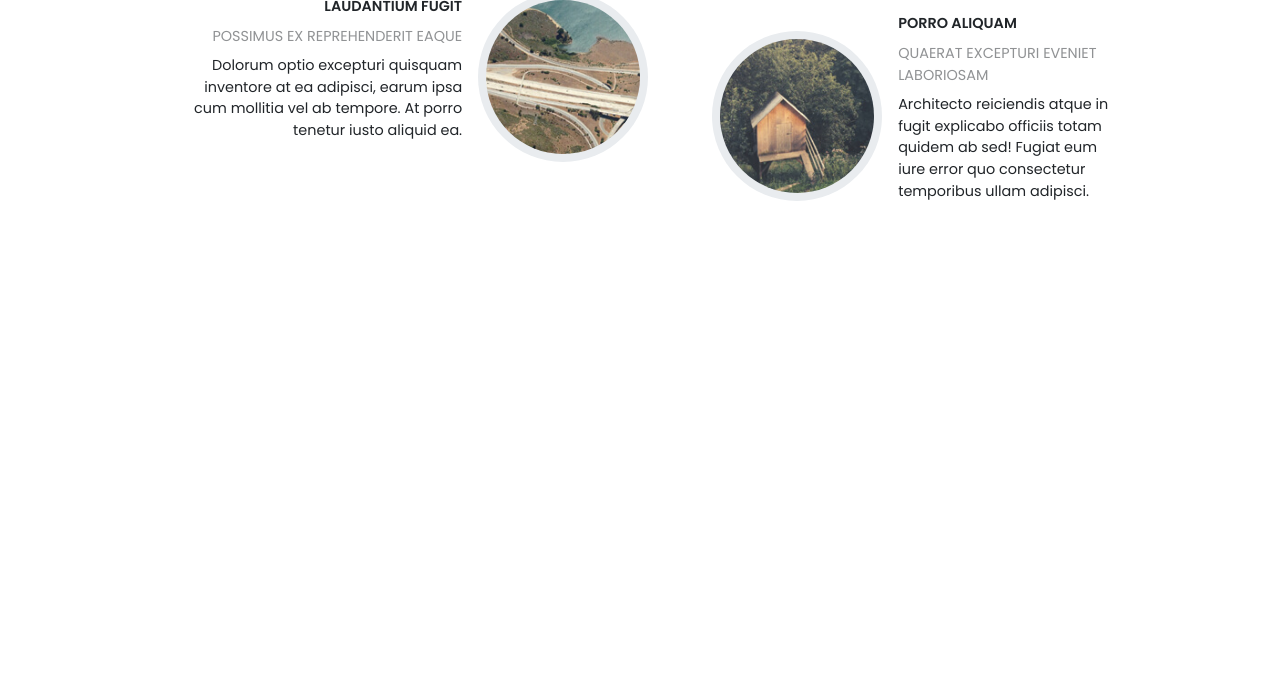
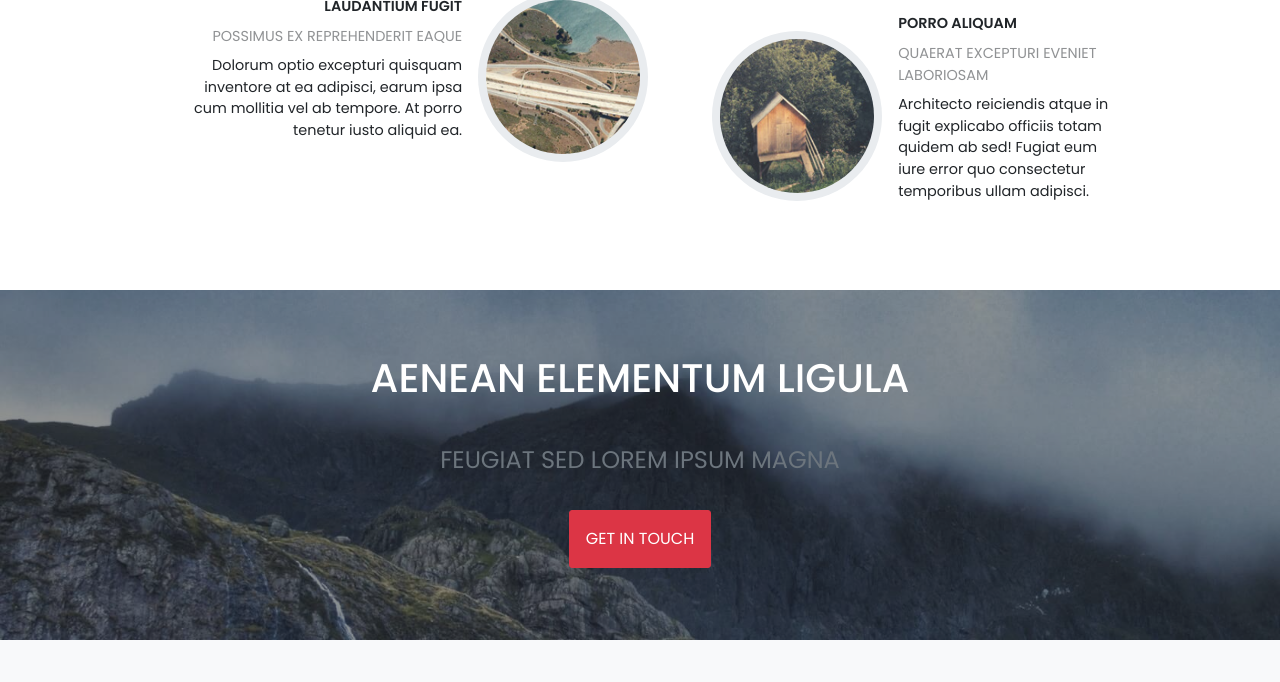
Before and after one commit to ivexxck/spatial, a website: page index.html in a window 1280 px wide. Shown: the part 2418-3100 px from the top of the page. Before the commit the page ends 2708 px from the top, so only its background shows below. Drawn offline with nearby package versions, Linux system fonts and the light colour scheme.

Commit message:
tout fini

```diff
--- a/index.html
+++ b/index.html
@@ -126,7 +126,26 @@
             </div>
         </section>
 
+        <section class="bcgbottom mb-0">
+            <div class="textsss text-center p-5">
+                <h1 class="text-white p-3 text-uppercase">aenean elementum ligula</h1>
+                <p class="text-secondary fs-4 text-uppercase p-3 ">feugiat sed lorem ipsum magna</p>
+                <button type="button" class="btn btn-danger mb-4 p-3">GET IN TOUCH</button>
+            </div>
+        </section>
+    </main>
 
-    </main>
+    <footer class="bg-light p-5 d-flex flex-column align-items-center">
+        <div class="d-flex gap-5">
+            <i class="bi bi-facebook text-body-tertiary fs-1"></i>
+            <i class="bi bi-twitter text-body-tertiary fs-1"></i>
+            <i class="bi bi-instagram text-body-tertiary fs-1"></i>
+        </div>
+        <div class="d-flex gap-3 p-5">
+            <p class="text-body-tertiary border-end pe-4">© Untitled</p>
+            <p class="text-body-tertiary border-end pe-4 ps-2">Design: TEMPLATED</p>
+            <p class="text-body-tertiary border-end ps-2">Images: Unplashed</p>
+        </div>
+    </footer>
 </body>
 </html>
--- a/src/sass/app.sass
+++ b/src/sass/app.sass
@@ -7,3 +7,4 @@
 @import ./modules/_s1
 @import ./modules/_s2
 @import ./modules/_s3
+@import ./modules/_s4
--- /dev/null
+++ b/src/sass/modules/_s4.sass
@@ -0,0 +1,37 @@
+.bcgbottom
+    font-family: 'Poppins'
+    background-image: url(../img/banner.jpg)
+    background-repeat: no-repeat
+    background-size: cover
+    background-position: 0 -40px
+    background-attachment: fixed
+    position: relative
+    height: 100%
+
+.bcgbottom:before
+    content: ''
+    position: absolute
+    left: 0
+    right: 0
+    bottom: 0
+    height: 100%
+    z-index: -1
+
+.bcgbottom:after
+    content: ''
+    position: absolute
+    left: 0
+    right: 0
+    top: 0
+    background: rgba(41, 41, 41, 0.516)
+    height: 100%
+    z-index: 1
+
+.textsss
+    position: relative
+    z-index: 2
+    button
+        border-radius: 3px
+        padding: 10px
+        padding-left: 3%
+        padding-right: 3%
```
Also changed, not shown: public/css/app.css, 1 other file.
